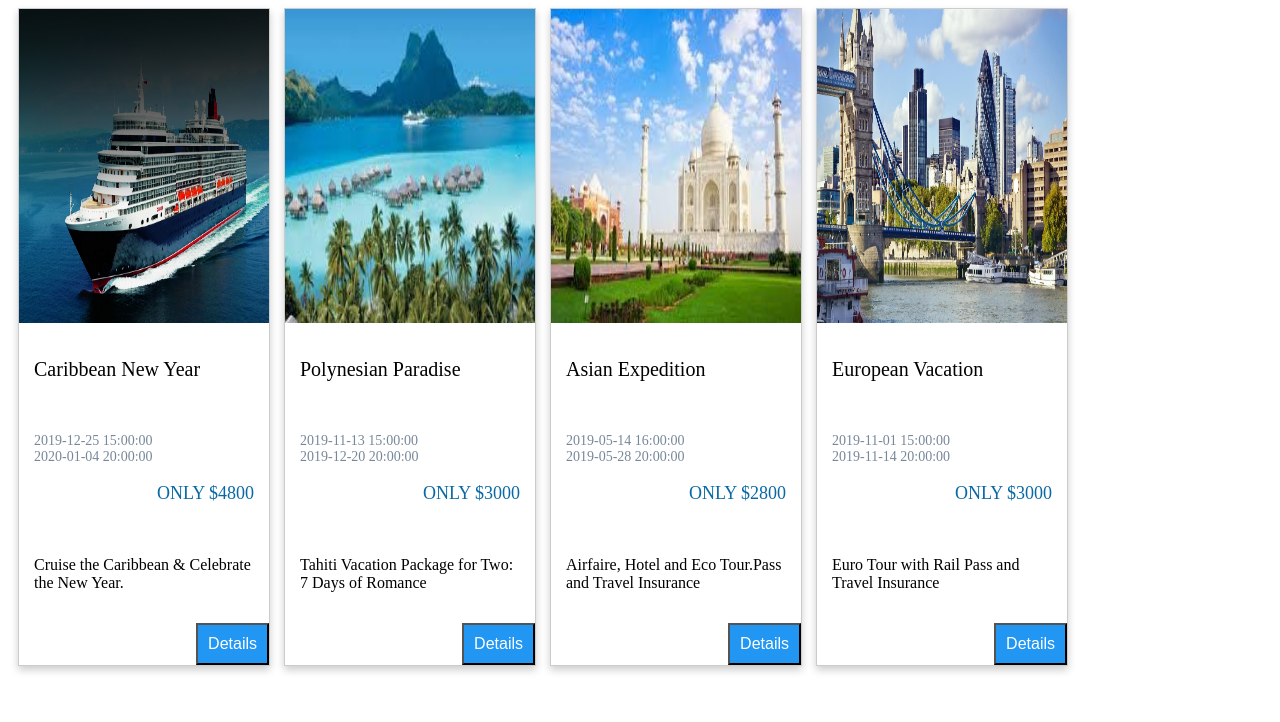
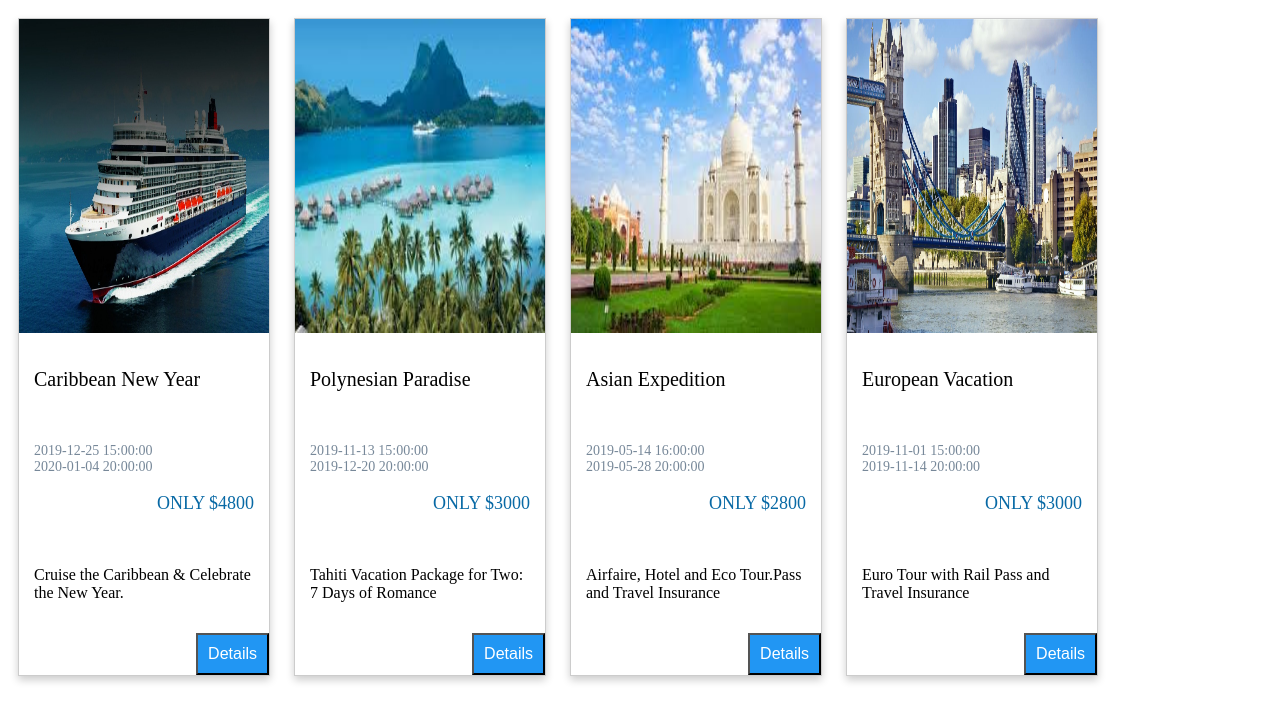
Before and after one commit to Ellen201906/TravelExperts2, a PHP site: page /my/packages.php in a window 1280 px wide. Shown: the top 722 px of the page. Run offline with PHP 8.4, Linux system fonts and the light colour scheme; data comes from the database, SQL or seed files in the repository; data that the repository does not hold is empty.

Commit message:
Update packages.css

```diff
--- a/packages.css
+++ b/packages.css
@@ -3,7 +3,7 @@
 }
 
 div.card {
-  margin-left:10px;
+  margin:10px;
   border: 1px solid #ccc;
   width: 250px;
   display: inline-block;
```
